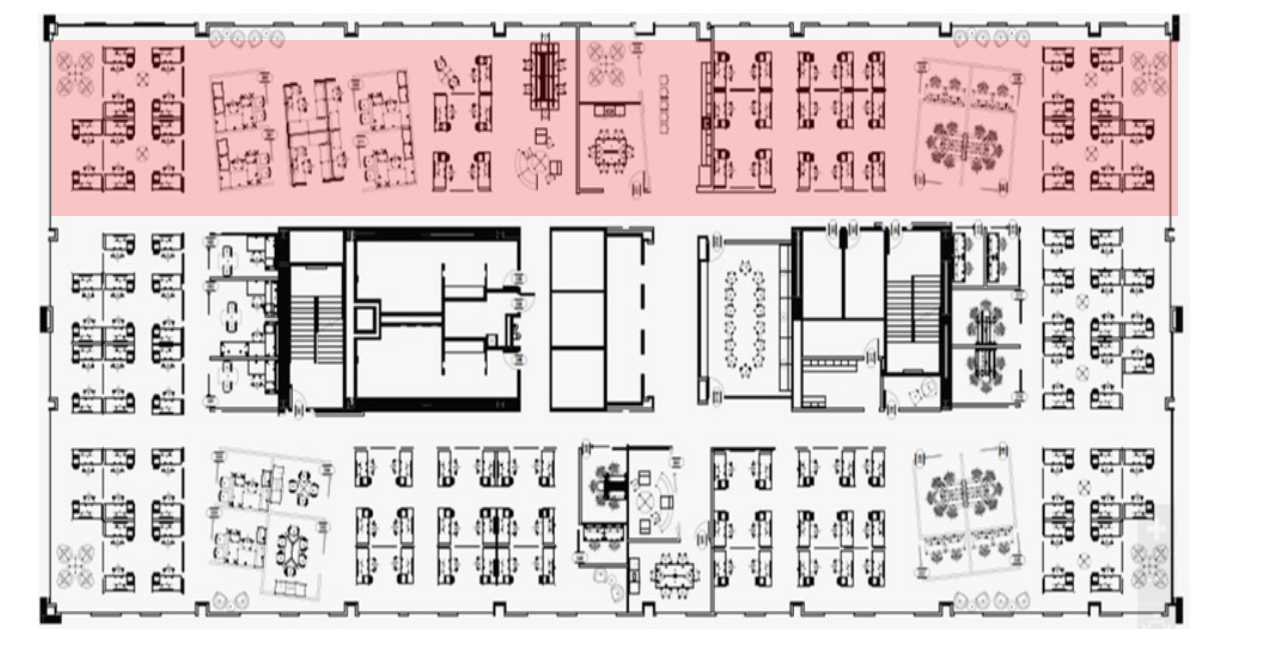
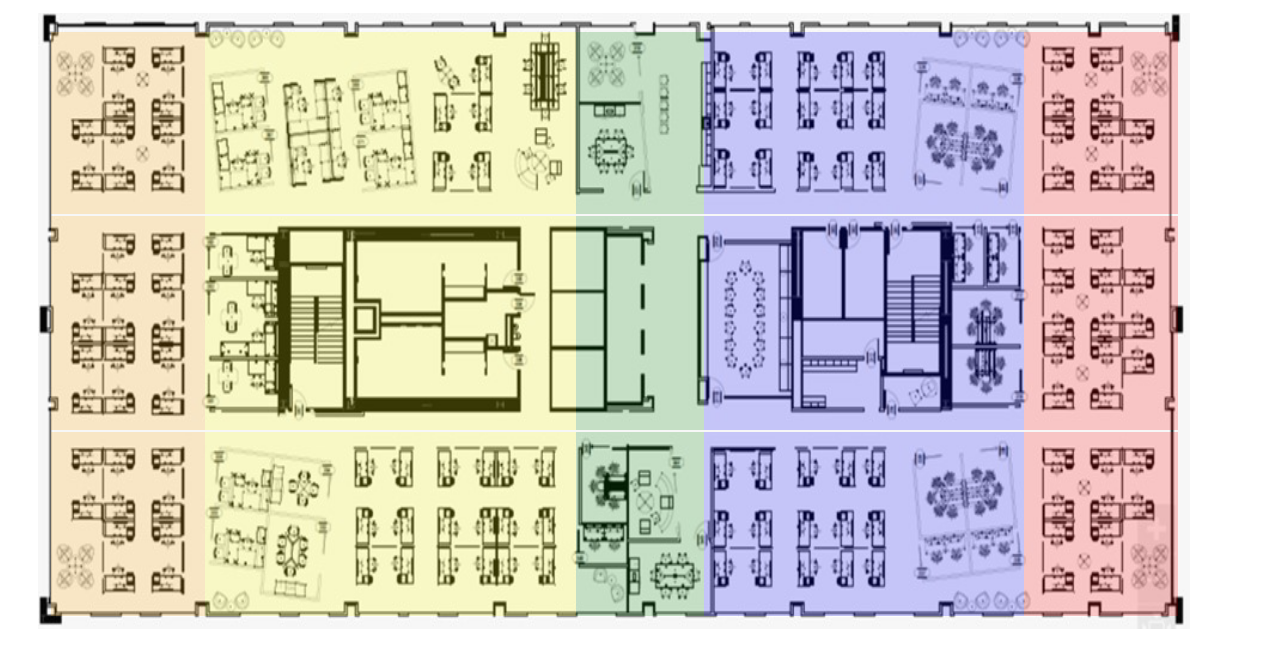
Before and after one commit to kfrankosi/internproject, a plain HTML site: page InternProject/index.html in a window 1280 px wide. Drawn offline with nearby package versions, Linux system fonts and the light colour scheme; some packages are replaced by stand-ins of ours.

Commit message:
divided into general sections

```diff
--- a/InternProject/default.css
+++ b/InternProject/default.css
@@ -114,45 +114,47 @@ img {
 }
 
 .square {
-    width: 30vw;
-    height: 30vh;
     position: fixed;
+    opacity: 0.2;
     background-color: red;
 }
 
 .square_top {
-    opacity: 0.2;
-    top: 5vh;
-    height: 22vh;
-    /* top: 30px;
-    bottom: 550px;
-    left: 0;
-    right: 0;
-    width: 10%;
-    height: auto; */
+    top: 4vh;
+    height: 22.8vh;
+}
+
+.square_middle {
+    height: 26.8vh;
+    top: 27vh;
+    width: 2vw;
+}
+
+.square_bottom {
+    bottom: 23vh;
+    height: 23vh;
 }
 
 #square1 {
     width: 12vw;
     left: 4vw;
+    background-color: orange;
 }
 
 #square2 {
-    width: 24vw;
+    width: 29vw;
     left: 16vw;
-}
-
-#square3 {
-    left: 40vw;
-    width: 5vw;
+    background-color: yellow;
 }
 
 #square4 {
+    background-color: green;
     left: 45vw;
     width: 10vw;
 }
 
 #square5 {
+    background-color: blue;
     left: 55vw;
     width: 25vw;
 }
@@ -162,6 +164,16 @@ img {
     width: 12vw;
 }
 
+#square7 {
+    left: 4vw;
+    width: 12vw;
+}
+
+#square8 {
+    left: 16vw;
+    width: 25vw;
+}
+
 #floorplan_child {
     position: relative;
 }
--- a/InternProject/index.html
+++ b/InternProject/index.html
@@ -49,10 +49,22 @@
         <div id="floorplan_child">
             <div id="square1" class="room square square_top"></div>
             <div id="square2" class="room square square_top" content="width=device-width, initial-scale=1"></div>
-            <div id="square3" class="room square square_top" content="width=device-width, initial-scale=1"></div>
             <div id="square4" class="room square square_top" content="width=device-width, initial-scale=1"></div>
             <div id="square5" class="room square square_top" content="width=device-width, initial-scale=1"></div>
             <div id="square6" class="room square square_top" content="width=device-width, initial-scale=1"></div>
+
+            <div id="square1" class="room square square_middle"></div>
+            <div id="square2" class="room square square_middle" content="width=device-width, initial-scale=1"></div>
+            <div id="square4" class="room square square_middle" content="width=device-width, initial-scale=1"></div>
+            <div id="square5" class="room square square_middle" content="width=device-width, initial-scale=1"></div>
+            <div id="square6" class="room square square_middle" content="width=device-width, initial-scale=1"></div>
+
+            <div id="square1" class="room square square_bottom"></div>
+            <div id="square2" class="room square square_bottom" content="width=device-width, initial-scale=1"></div>
+            <div id="square4" class="room square square_bottom" content="width=device-width, initial-scale=1"></div>
+            <div id="square5" class="room square square_bottom" content="width=device-width, initial-scale=1"></div>
+            <div id="square6" class="room square square_bottom" content="width=device-width, initial-scale=1"></div>
+
         </div>
     </div>
 
```
